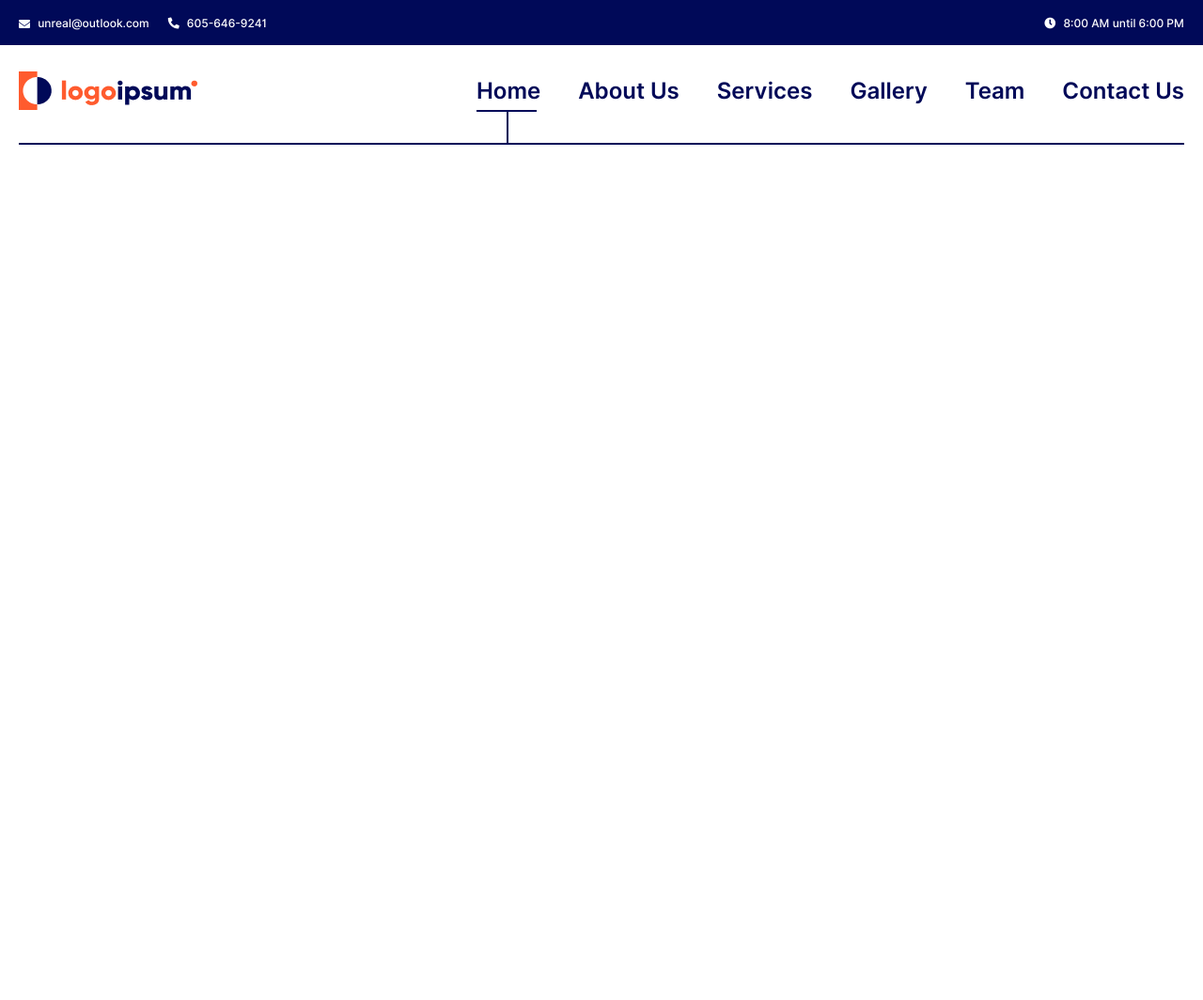
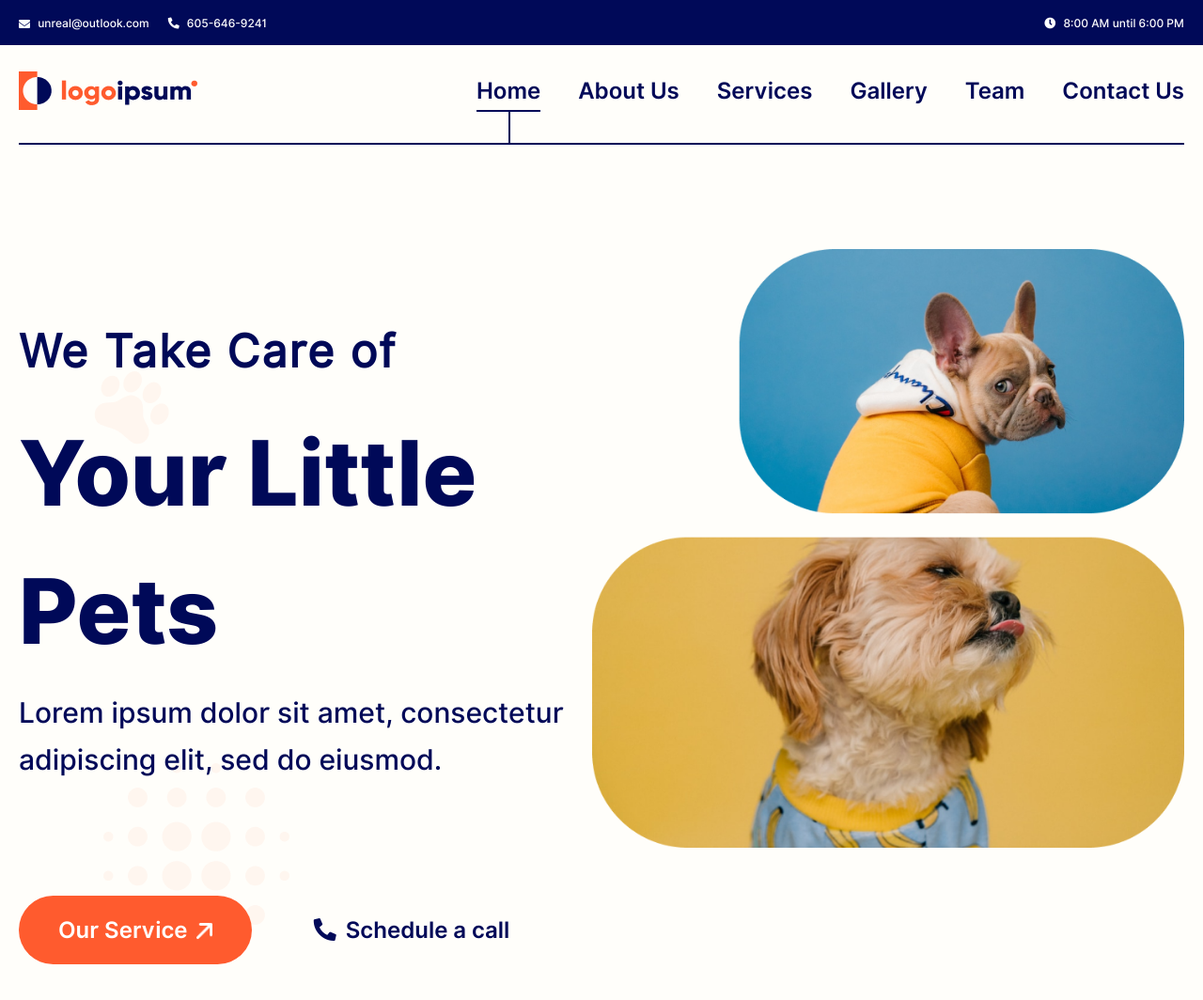
Before and after one commit to jonnynoone/pet-hospital, a plain HTML site: page index.html in a window 1280 px wide. Shown: the whole page at 94% size. Before the commit the page ends 800 px from the top, so only its background shows below. Drawn offline with Linux system fonts and the light colour scheme.

Commit message:
hero section complete

```diff
--- a/css/style.css
+++ b/css/style.css
@@ -1,14 +1,26 @@
 /* Colors */
-/* Primary - #000958 */
+/* Primary -   #000958 */
+/* Highlight - #FF5B2E */
 
 /* Fonts */
+@font-face {
+    font-family: 'Inter Regular';
+    src: url('../font/Inter-Regular.ttf')  format('truetype');
+}
+
 @font-face {
     font-family: 'Inter Medium';
     src: url('../font/Inter-Medium.ttf')  format('truetype');
 }
+
 @font-face {
     font-family: 'Inter Semi Bold';
     src: url('../font/Inter-SemiBold.ttf')  format('truetype');
+}
+
+@font-face {
+    font-family: 'Inter Extra Bold';
+    src: url('../font/Inter-ExtraBold.ttf')  format('truetype');
 }
 
 /* Reset */
@@ -21,18 +33,27 @@
 /* Global */
 html, body {
     color: #000958;
+    font-size: 16px;
     font-family: 'Inter Medium', sans-serif;
+    background-color: #FFFEFA;
 }
 
 a {
     color: inherit;
 }
 
+h1 {
+    font-size: 3rem;
+    letter-spacing: 2px;
+    line-height: 8.125rem;
+    font-family: 'Inter Regular', sans-serif;
+}
+
 /* Utility Classes */
 .container {
     margin: 0 auto;
     padding: 0 20px;
-    max-width: 1520px;
+    max-width: 1560px;
 }
 
 .max-height {
@@ -41,6 +62,9 @@ a {
 
 .flex {
     display: flex;
+}
+
+.flex-center {
     align-items: center;
 }
 
@@ -53,12 +77,44 @@ a {
     background-color: #000958;
 }
 
+.large-heading {
+    font-size: 6rem;
+    letter-spacing: 0;
+    line-height: 8.125rem;
+    font-family: 'Inter Extra Bold', sans-serif;
+}
+
+.btn {
+    display: inline-block;
+    padding: 20px 40px;
+    border-radius: 50px;
+    text-decoration: none;
+    border: solid 2px transparent;
+    font-family: 'Inter Semi Bold', sans-serif;
+    font-size: 1.5rem;
+    transition: border 0.2s;
+}
+
+.btn-primary {
+    color: #fff;
+    background-color: #FF5B2E;
+    transition: border 0.2s, background-color 0.2s;
+}
+
+.btn:hover {
+    border: solid 2px #000958;
+}
+
+.btn-primary:hover {
+    background-color: #000958;
+}
+
 /* -------------------------------------- */
 /* BUSINESS INFO  */
 /* -------------------------------------- */
 .business-info {
     height: 48px;
-    font-size: 12px;
+    font-size: 0.75rem;
 }
 
 .business-info .contact-details > div {
@@ -77,11 +133,6 @@ a {
 /* -------------------------------------- */
 /* HEADER */
 /* -------------------------------------- */
-/* header {
-    padding-top: 18px;
-    padding-bottom: 20px;
-    border-bottom: 2px solid #000958;
-} */
 .header-border {
     min-height: 106px;
     padding-bottom: 8px;
@@ -104,7 +155,7 @@ nav {
 nav a {
     position: relative;
     margin: 0 20px;
-    font-size: 24px;
+    font-size: 1.5rem;
     text-decoration: none;
 }
 
@@ -131,3 +182,51 @@ nav #marker:after {
     height: 35px;
     background-color: #000958;
 }
+
+/* -------------------------------------- */
+/* HERO SECTION */
+/* -------------------------------------- */
+.hero {
+    padding: 111px 0;
+    background-image: url('../img/bg-pattern.png');
+    background-repeat: no-repeat;
+    background-position: 80px 90px;
+}
+
+.hero-text h1 {
+    margin-top: 44px;
+}
+
+.hero-text p {
+    max-width: 580px;
+    font-size: 1.875rem;
+    line-height: 3.125rem;
+}
+
+.hero-text .buttons {
+    margin-top: 120px;
+}
+
+.hero-text .buttons .btn-primary {
+    margin-right: 20px;
+}
+
+.hero-text .buttons .btn-primary > img {
+    width: 18px;
+    height: 18px;
+    margin-left: 8px;
+    margin-top: 7px;
+    vertical-align: top;
+}
+
+.hero-text .buttons .fas {
+    margin-right: 10px;
+}
+
+.hero-image {
+    max-width: 744px;
+}
+
+.hero-image > img {
+    width: 100%;
+}
--- a/index.html
+++ b/index.html
@@ -8,6 +8,7 @@
 
     <!-- Font Awesome -->
     <link rel="stylesheet" href="https://cdnjs.cloudflare.com/ajax/libs/font-awesome/5.15.4/css/all.min.css">
+    <!-- Main Styling -->
     <link rel="stylesheet" href="css/style.css">
 
     <title>Pet Hospital</title>
@@ -15,7 +16,7 @@
 
 <body>
     <section class="business-info bg-primary">
-        <div class="container max-height flex flex-space">
+        <div class="container max-height flex flex-center flex-space">
             <div class="contact-details flex">
                 <div>
                     <i class="fas fa-envelope"></i>
@@ -37,7 +38,7 @@
 
     <header>
         <div class="container">
-            <div class="header-border flex flex-space">
+            <div class="header-border flex flex-center flex-space">
                 <img src="img/logo.png" alt="Business Logo" class="logo">
 
                 <div class="main-nav">
@@ -55,6 +56,28 @@
         </div>
     </section>
 
+    <section class="hero">
+        <div class="container flex flex-space">
+            <div class="hero-text">
+                <h1>
+                    We Take Care of<br>
+                    <span class="large-heading">Your Little Pets</span>
+                </h1>
+
+                <p>Lorem ipsum dolor sit amet, consectetur adipiscing elit, sed do eiusmod.</p>
+
+                <div class="buttons">
+                    <a href="#" class="btn btn-primary">Our Service<img src="img/arrow-nw.png"></a>
+                    <a href="#" class="btn"><i class="fas fa-phone-alt"></i>Schedule a call</a>
+                </div>
+            </div>
+
+            <div class="hero-image">
+                <img src="img/hero-dogs.png" alt="Dogs">
+            </div>
+        </div>
+    </section>
+
     <script src="js/scripts.js"></script>
 </body>
 
```
Also changed, not shown: font/Inter-ExtraBold.ttf (renamed from font/inter/Inter-ExtraBold.ttf), font/Inter-Regular.ttf (renamed from font/inter/Inter-Regular.ttf), img/arrow-nw-dark.png (added), img/arrow-nw.png (added), img/bg-pattern.png (added), img/hero-dogs.png (added), img/pet1.png (added), img/pet2.png (added), img/pet3.png (added).
